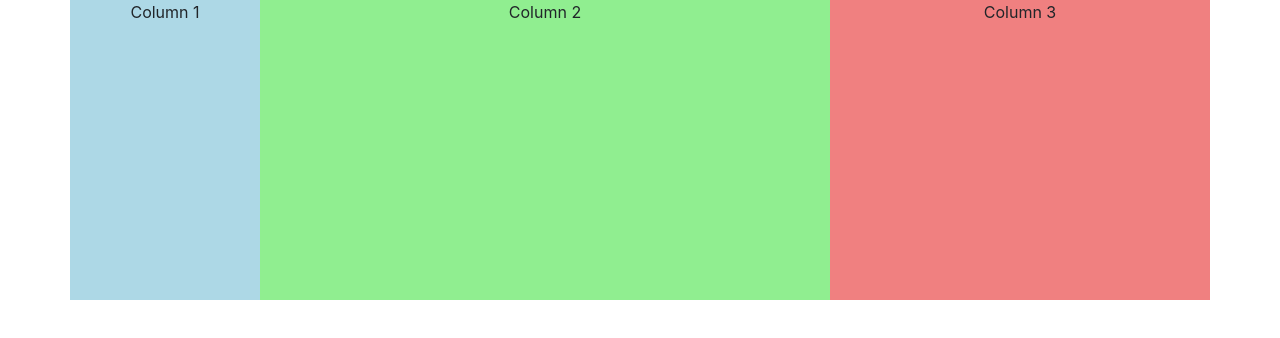
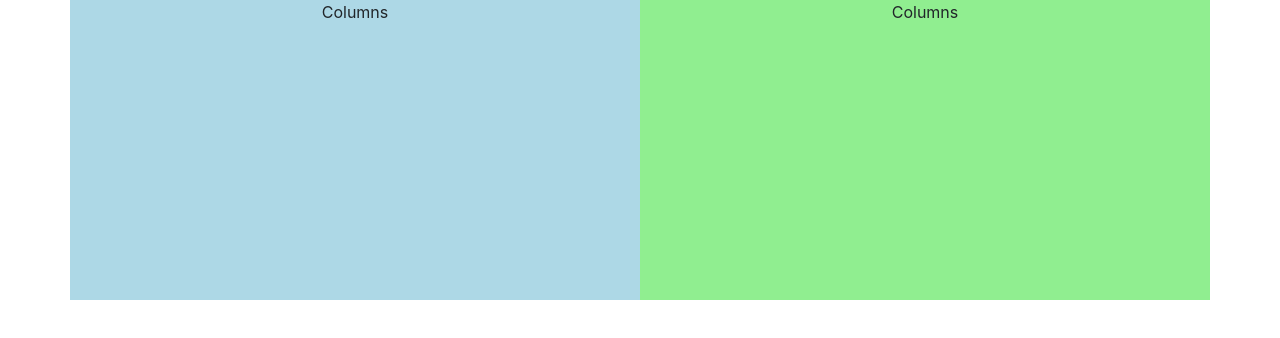
Before and after one commit to demekcoe/first-project, a plain HTML site: page index.html in a window 1280 px wide. Drawn offline with nearby package versions, Linux system fonts and the light colour scheme.

Commit message:
boostrap stuff

```diff
--- a/index.html
+++ b/index.html
@@ -13,15 +13,15 @@
 <body>
   <div class="container">
     <div class="row">
-      <div id="column-1" class="text-center col-2">
-        <p>Column 1</p>
+      <div id="column-1" class="text-center col-lg-6">
+        <p>Columns</p>
       </div>
-      <div id="column-2" class="text-center col-6">
-        <p>Column 2</p>
+      <div id="column-2" class="text-center col-lg-6">
+        <p>Columns</p>
       </div>
-      <div id="column-3" class="text-center col-4">
-        <p>Column 3</p>
-      </div>
+      <!-- <div id="column-3" class="text-center col-4">
+        <p>4 Columns</p>
+      </div> -->
     </div>
   </div>
 
```
